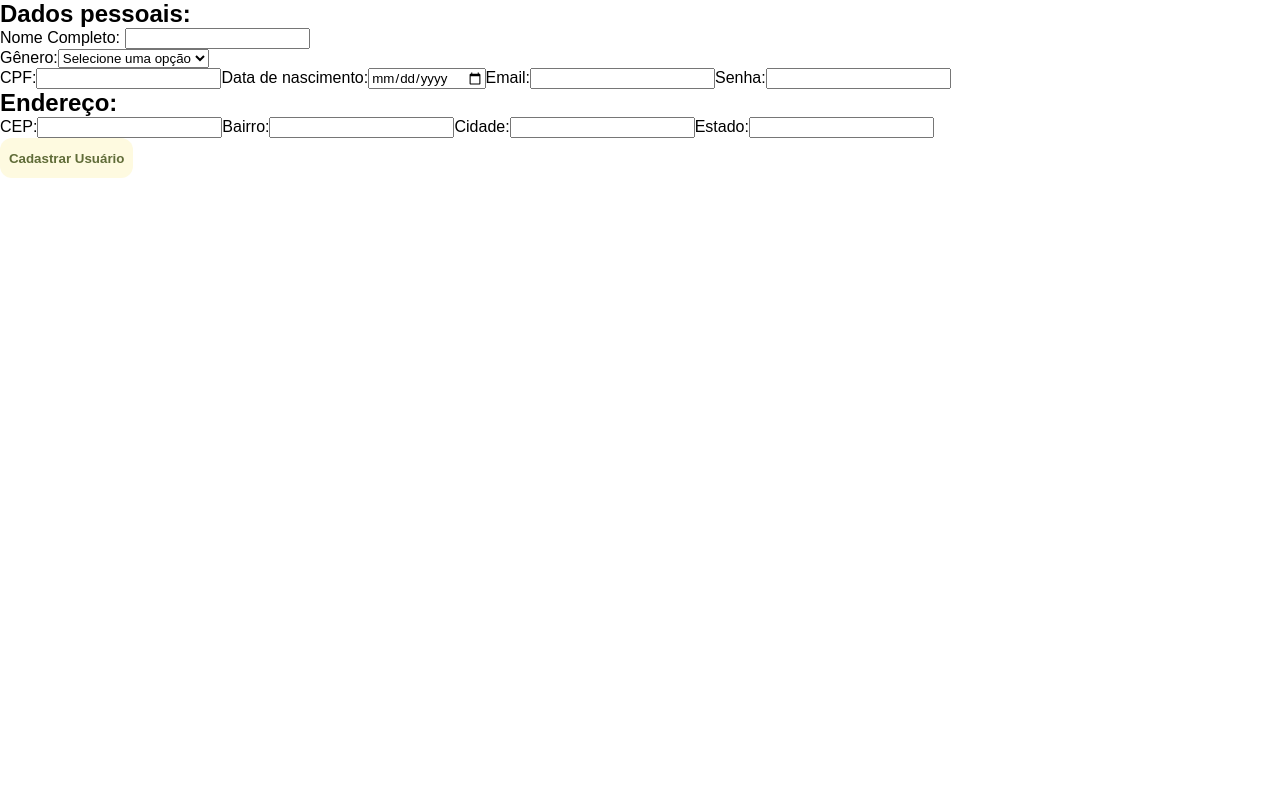
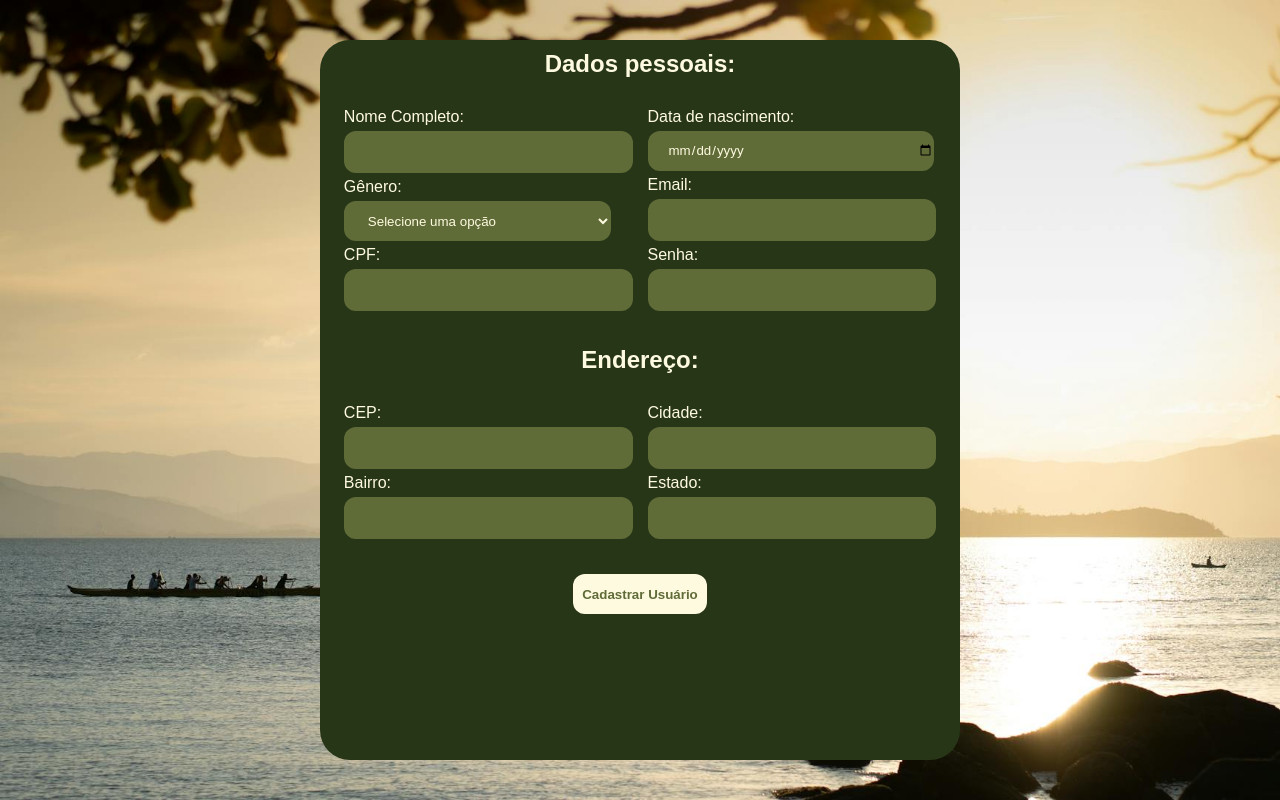
Before and after one commit to franciscogrimes/EcoMap-Floripa, a React (Vite) app in the folder Ecohubs/: page /sign-up in a window 1280 px wide. Built offline with nearby package versions, Linux system fonts and the light colour scheme.

Commit message:
Estilização do menu de cadastro

```diff
--- a/Ecohubs/data/db.json
+++ b/Ecohubs/data/db.json
@@ -76,6 +76,18 @@
       "neighborhood": "Nossa Senhora do Rosário",
       "city": "São José",
       "state": "SC"
+    },
+    {
+      "id": "467b",
+      "name": "Francisco Grimes",
+      "gender": "male",
+      "cpf": "08207787961",
+      "email": "FRanci@dwe.com",
+      "password": "123456",
+      "cep": "88110660",
+      "neighborhood": "Nossa Senhora do Rosário",
+      "city": "São José",
+      "state": "SC"
     }
   ],
   "pontosColeta": [
--- a/Ecohubs/src/pages/Cadastro.jsx
+++ b/Ecohubs/src/pages/Cadastro.jsx
@@ -1,6 +1,7 @@
 import { useForm } from "react-hook-form";
 import { useContext } from "react";
 import { UtilitsContext } from "../components/context/UtilitsContext";
+import style from "./styles/Cadastro.module.css";
 
 function Cadastro() {
   const { register, setValue, getValues, handleSubmit } = useForm();
@@ -29,11 +30,11 @@ function Cadastro() {
   }
 
   return (
-    <div>
+    <div className={style.container}>
       <form>
-        <div>
         <h2>Dados pessoais:</h2>
-
+        <div className={style.dadosPessoais}>
+          <div className={style.dpCol1}>
             <label htmlFor="name">Nome Completo: </label>
             <input
               type="text"
@@ -45,7 +46,6 @@ function Cadastro() {
               })}
             />
 
-          <div>
             <label htmlFor="gender">Gênero:</label>
             <select name="gender" {...register("gender")}>
               <option>Selecione uma opção</option>
@@ -53,7 +53,6 @@ function Cadastro() {
               <option value="male">Masculino</option>
               <option value="other">Outro</option>
             </select>
-          </div>
             <label htmlFor="cpf">CPF:</label>
             <input
               type="number"
@@ -63,6 +62,8 @@ function Cadastro() {
                 minLength: 11,
               })}
             />
+          </div>
+          <div className={style.dpCol2}>
             <label htmlFor="birth">Data de nascimento:</label>
             <input type="date" name="birth" />
             <label htmlFor="email">Email:</label>
@@ -80,9 +81,10 @@ function Cadastro() {
               {...register("password", {})}
             />
           </div>
-        <div>
+        </div>
         <h2>Endereço:</h2>
-
+        <div className={style.endereco}>
+          <div className={style.endCol1}>
             <label htmlFor="cep">CEP:</label>
             <input
               type="text"
@@ -100,12 +102,14 @@ function Cadastro() {
               name="neighborhood"
               {...register("neighborhood")}
             />
-
+          </div>
+          <div className={style.endCol2}>
             <label htmlFor="city">Cidade:</label>
             <input type="text" name="city" {...register("city")} />
 
             <label htmlFor="state">Estado:</label>
             <input type="text" name="state" {...register("state")} />
+          </div>
         </div>
         <button onClick={handleSubmit(onSubmit)}>Cadastrar Usuário</button>
       </form>
--- a/Ecohubs/src/pages/styles/Cadastro.module.css
+++ b/Ecohubs/src/pages/styles/Cadastro.module.css
@@ -1,4 +1,69 @@
-*{
-    margin: 0;
-    box-sizing: border-box;
+.container {
+  height: 100vh;
+  display: flex;
+  justify-content: center;
+  align-items: center;
+  color: #fefae0;
+  text-decoration: none;
+  background-image: url("../assets/pexels-matheus-de-moraes-gugelmim-38060312-21405373.jpg");
+  background-position: center;
+  background-repeat: no-repeat;
+  background-size: cover;
 }
+form {
+  box-sizing: border-box;
+  padding-top: 10px;
+  height: 90vh;
+  width: 50vw;
+  background-color: #283618;
+  display: flex;
+  align-items: center;
+  flex-direction: column;
+  gap: 30px;
+  border-radius: 30px;
+}
+input {
+  margin: 5px 0;
+  padding-left: 20px;
+  border: none;
+  border-radius: 12px;
+  width: 20em;
+  height: 3em;
+  background-color: #606c38;
+  color: #fefae0;
+}
+select {
+  margin: 5px 0;
+  padding-left: 20px;
+  border: none;
+  border-radius: 12px;
+  width: 20em;
+  height: 3em;
+  background-color: #606c38;
+  color: #fefae0;
+  cursor: pointer;
+}
+.dadosPessoais {
+  display: flex;
+  gap: 15px;
+}
+.dpCol1 {
+  display: flex;
+  flex-direction: column;
+}
+.dpCol2 {
+  display: flex;
+  flex-direction: column;
+}
+.endereco {
+  display: flex;
+  gap: 15px;
+}
+.endCol1 {
+  display: flex;
+  flex-direction: column;
+}
+.endCol2 {
+  display: flex;
+  flex-direction: column;
+}
```
Lines whose indentation alone changed are shown as unchanged.
